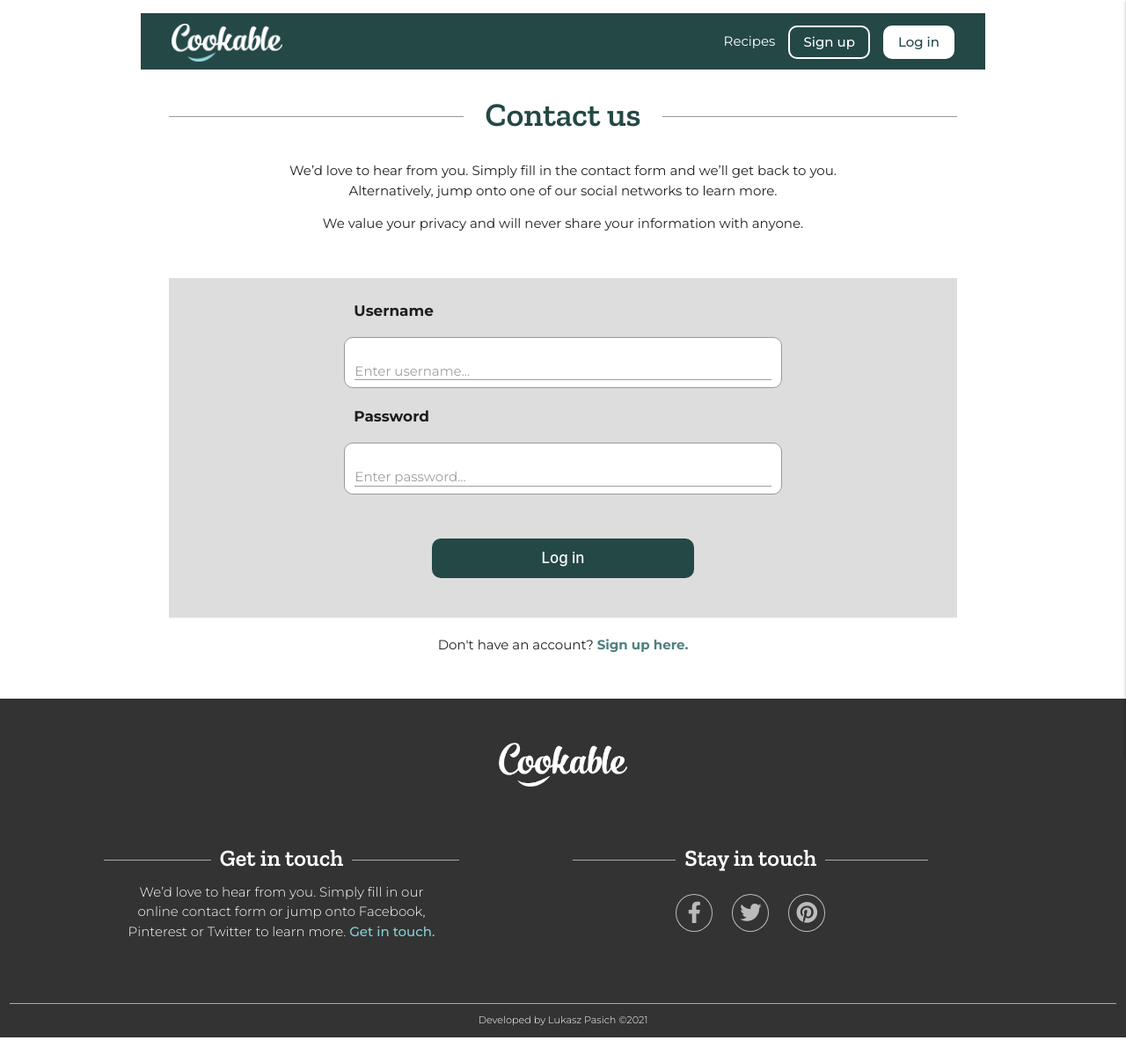
After one commit to LukaszPasich/Cookable-MS3, a Flask app: page /contact in a window 1280 px wide. The commit adds this page. Shown: the whole page at 88% size. Run offline with Flask 2, Linux system fonts and the light colour scheme; some libraries are stand-ins or nearby versions.

Commit message:
FEAT: Add contact view in app.py and create contact.html template

```diff
--- a/app.py
+++ b/app.py
@@ -198,8 +198,8 @@ def full_recipe(recipe_id):
 
     fullrecipes = mongo.db.recipes.find({"_id": ObjectId(recipe_id)})
 
-    # gets all records with the keyword
-    adsearch = list(mongo.db.recipes.find({"$text": {"$search": "mix pasta"}}))
+    # gets all records with the keywords
+    adsearch = list(mongo.db.recipes.find({"$text": {"$search": "mix mixer"}}))
 
     # ----- CODE CREDIT -----
     # gets the list of only _id: value pairs of those records
@@ -278,6 +278,12 @@ def delete_category(category_id):
     return redirect(url_for("get_categories"))
 
 
+# ---------- CONTACT PAGE ----------
+@app.route("/contact")
+def contact():
+    return render_template("contact.html")
+
+
 if __name__ == "__main__":
     app.run(host=os.environ.get("IP"),
             port=int(os.environ.get("PORT")),
--- a/templates/base.html
+++ b/templates/base.html
@@ -97,7 +97,7 @@
                         We’d love to hear from you.
                         Simply fill in our online contact form or jump onto Facebook,
                         Pinterest or Twitter to learn more.
-                        <a href="#">Get in touch.</a>
+                        <a href="{{ url_for('contact') }}">Get in touch.</a>
                     </p>
                 </div>
                 <div class="col s8 offset-s2 l4 offset-l1 margin-bottom-twentyfive margin-top-twentyfive">
@@ -107,7 +107,7 @@
                     <a href="https://www.pinterest.ie" class="social-icons" aria-label="Go to our pinterest page (opens in new tab)" target="_blank"><i class="social fab fa-pinterest"></i></a>
                 </div>
             </div>
-            <p class="developed-by">Developed by Lukasz Pasich</p>
+            <p class="developed-by">Developed by Lukasz Pasich &copy;2021</p>
         </div>
     </footer>
 
--- /dev/null
+++ b/templates/contact.html
@@ -0,0 +1,44 @@
+{% extends "base.html" %}
+{% block content %}
+
+<h3 class="center-align margin-top-fifty"><span>Contact us</span></h3>
+
+<p class="margin-top-fifty center-align">
+    We’d love to hear from you.
+    Simply fill in the contact form and we’ll get back to you.
+<br>
+    Alternatively, jump onto one of our social networks to learn more.
+</p>
+<p class="center-align">
+    We value your privacy and will never share your information with anyone.
+</p>
+
+<div class="row background-grey-ddd margin-top-fifty padding-top-twentyfive padding-bottom-twentyfive">
+    <form class="col s12 m8 offset-m2" method="POST" action="{{ url_for('login') }}">
+        <!-- Username -->
+        <div class="row">
+            <p class="input-title col s10 offset-s1">Username</p>
+            <div class="input-field col s10 offset-s1 input-space">
+                <input id="username" name="username" type="text" minlength="5"
+                    maxlength="15" pattern="^[a-zA-Z0-9]{5,15}$" class="validate" required>
+                <label for="username">Enter username...</label>
+            </div>
+        </div>
+        <!-- Password -->
+        <div class="row">
+            <p class="input-title col s10 offset-s1">Password</p>
+            <div class="input-field col s10 offset-s1 input-space">
+                <input id="password" name="password" type="password" minlength="5"
+                    maxlength="15" pattern="^[a-zA-Z0-9]{5,15}$" class="validate" required>
+                <label for="password">Enter password...</label>
+            </div>
+        </div>
+        <!-- Sign Up Button -->
+        <div class="row margin-top-fifty">
+            <button type="submit" class="col s6 offset-s3 green-button-full cursor-pointer">Log in</button>
+        </div>
+    </form>
+  </div>
+  <p class="center-align">Don't have an account? <a href="{{ url_for('signup') }}" class="click-here">Sign up here.</a></p>
+
+{% endblock %}
```
